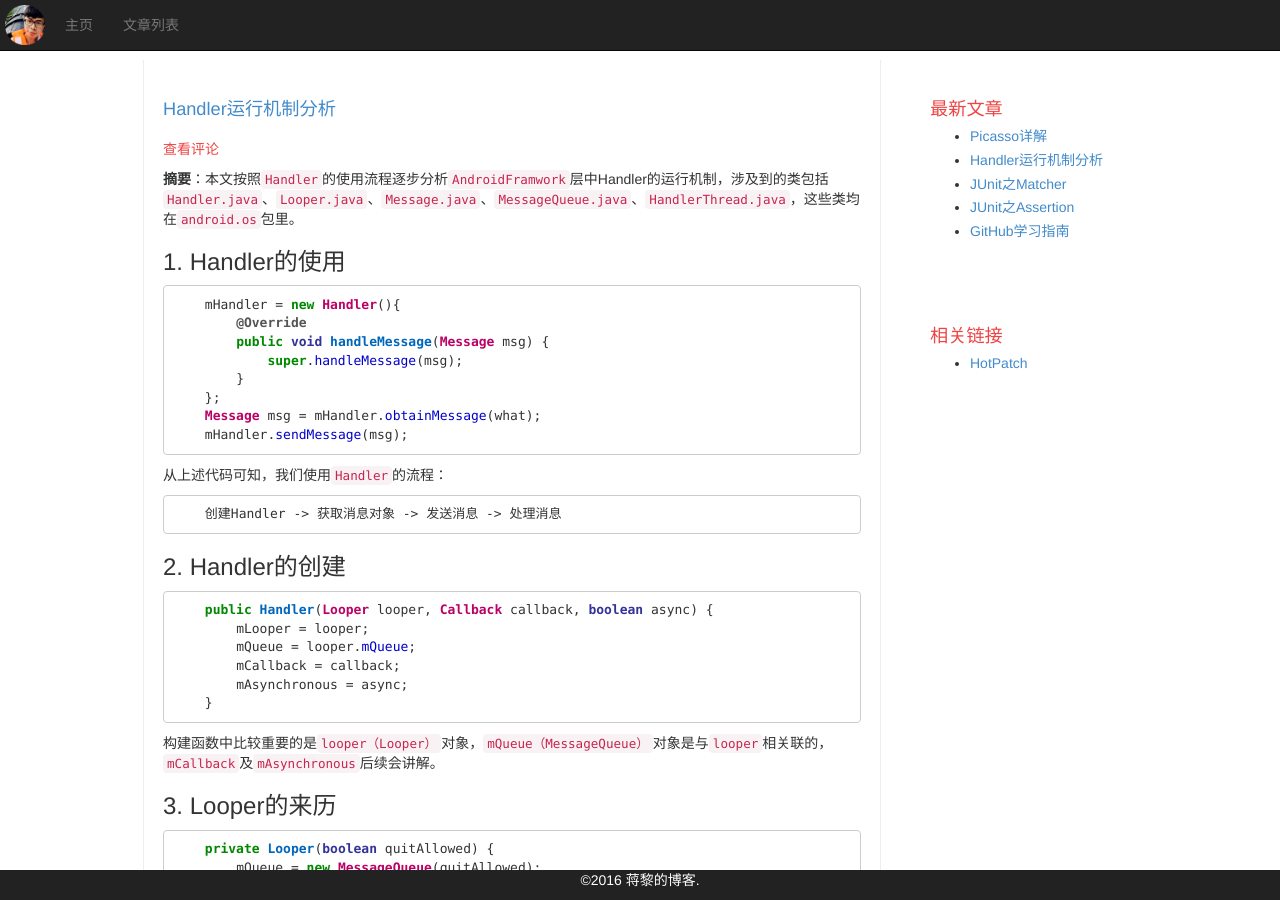
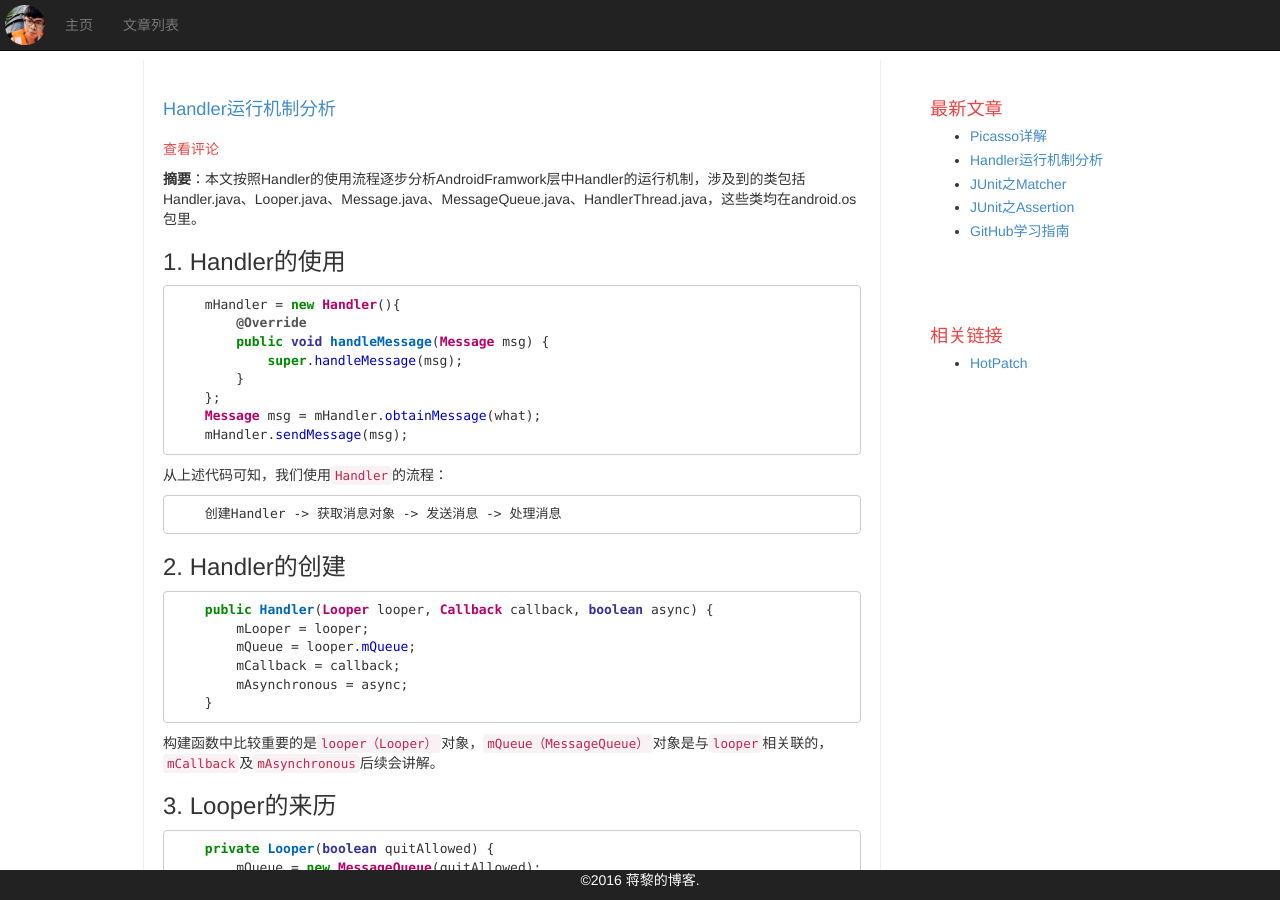
Before and after one commit to SparkInLee/Jekyll, a Jekyll site: the page built from _posts/2016-1-25-Handler运行机制分析.md, in a window 1280 px wide and 900 px high. Built offline with Jekyll 4.4.1, drawn with Linux system fonts in a browser that asks for light colours; comment, search, counter and statistics services are not loaded.

```diff
--- a/_posts/2016-1-25-Handler运行机制分析.md
+++ b/_posts/2016-1-25-Handler运行机制分析.md
@@ -4,7 +4,7 @@ title: "Handler运行机制分析"
 comments: true
 ---
 
-**摘要**：本文按照`Handler`的使用流程逐步分析`AndroidFramwork`层中Handler的运行机制，涉及到的类包括`Handler.java`、`Looper.java`、`Message.java`、`MessageQueue.java`、`HandlerThread.java`，这些类均在`android.os`包里。
+**摘要**：本文按照Handler的使用流程逐步分析AndroidFramwork层中Handler的运行机制，涉及到的类包括Handler.java、Looper.java、Message.java、MessageQueue.java、HandlerThread.java，这些类均在android.os包里。
 <!-- excerpt split -->
 
 ### 1. Handler的使用
```
